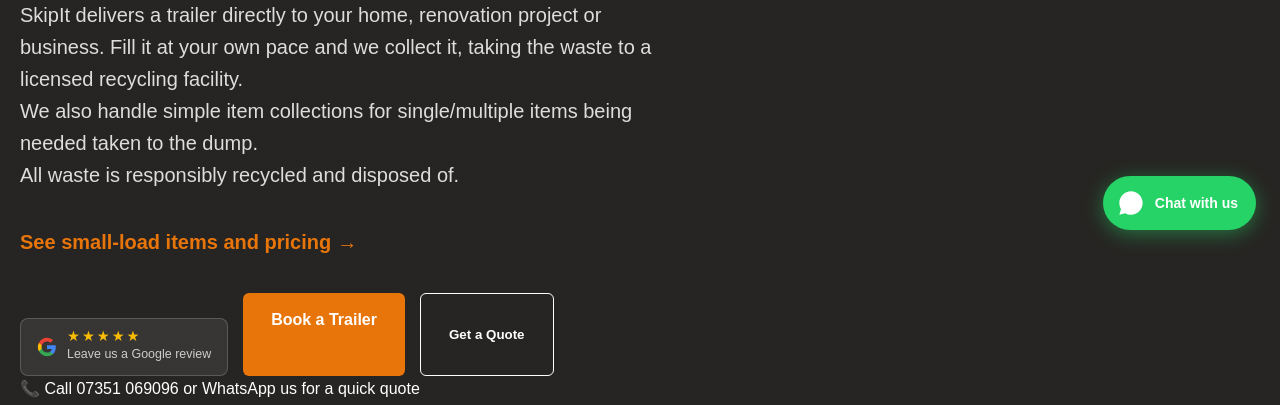
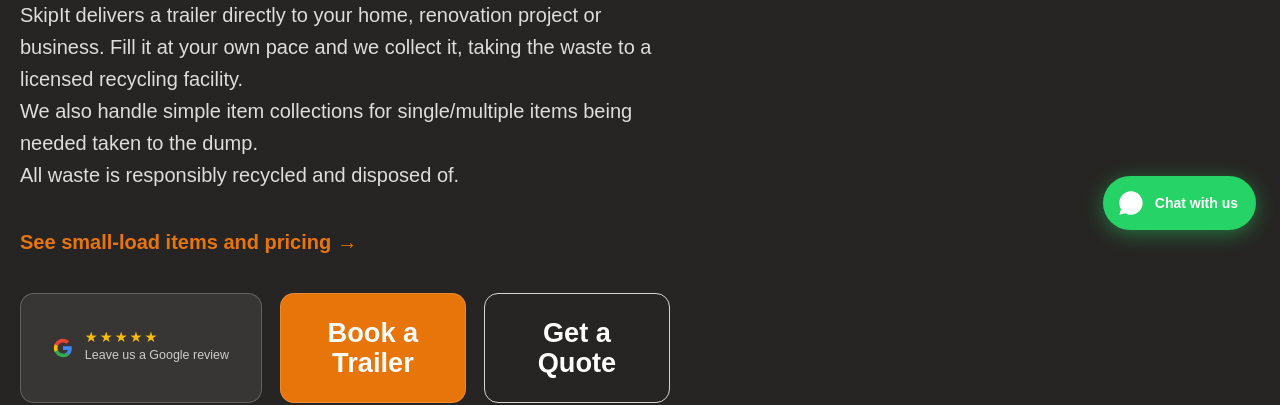
Before and after one commit to m0j0r1s1n/skipit, a plain HTML site: page index.html in a window 1280 px wide. Shown: the part 546-951 px from the top of the page. Drawn offline with Linux system fonts and the light colour scheme.

Commit message:
fix booking box size

```diff
--- a/assets/css/style.css
+++ b/assets/css/style.css
@@ -295,14 +295,91 @@
 
 .hero-buttons {
 
+    display:grid;
+    grid-template-columns: minmax(220px, 1.3fr) minmax(170px, 1fr) minmax(170px, 1fr);
+    gap:18px;
+    align-items:stretch;
+    max-width:760px;
+
+}
+
+.hero-cta-box {
     display:flex;
-
-    gap:15px;
-
-}
-
-
-
+    align-items:center;
+    justify-content:center;
+    min-height:110px;
+    border-radius:14px;
+    box-sizing:border-box;
+}
+
+.hero-primary-box,
+.hero-secondary-box,
+.hero-review {
+    width:100%;
+}
+
+.hero-review {
+    margin-top: 0;
+}
+
+.review-badge {
+    display:flex;
+    align-items:center;
+    justify-content:center;
+    gap:12px;
+    width:100%;
+    min-height:110px;
+    padding:18px 20px;
+    background: rgba(255,255,255,0.08);
+    border:1px solid rgba(255,255,255,0.22);
+    border-radius:14px;
+    text-decoration:none;
+    box-sizing:border-box;
+    transition: background 0.2s, border-color 0.2s, transform 0.15s ease;
+}
+
+.review-badge:hover {
+    background: rgba(255,255,255,0.14);
+    border-color: rgba(255,255,255,0.35);
+    transform: translateY(-1px);
+}
+
+.hero-primary-box,
+.hero-secondary-box {
+    padding:18px 20px;
+    width:100%;
+    min-height:110px;
+    border-radius:14px;
+    font-size:clamp(1.7rem, 2vw, 2.4rem);
+    line-height:1.1;
+    font-weight:700;
+    text-align:center;
+    display:flex;
+    align-items:center;
+    justify-content:center;
+    box-sizing:border-box;
+    text-decoration:none;
+}
+
+.hero-primary-box {
+    background:var(--orange);
+    border:1px solid rgba(255,255,255,0.15);
+    color:white;
+}
+
+.hero-primary-box:hover {
+    background:var(--orange-dark);
+}
+
+.hero-secondary-box {
+    background:transparent;
+    border:1px solid rgba(255,255,255,0.8);
+    color:white;
+}
+
+.hero-secondary-box:hover {
+    background:rgba(255,255,255,0.04);
+}
 
 .hero-card {
 
@@ -1309,22 +1386,6 @@
 }
 
 /* ── GOOGLE REVIEW BADGE (HERO) ─────────────────────────────────────────── */
-
-.hero-review {
-  margin-top: 25px;
-}
-
-.review-badge {
-  display: inline-flex;
-  align-items: center;
-  gap: 10px;
-  background: rgba(255,255,255,0.08);
-  border: 1px solid rgba(255,255,255,0.18);
-  padding: 10px 16px;
-  border-radius: 8px;
-  text-decoration: none;
-  transition: background 0.2s, border-color 0.2s;
-}
 
 .review-badge:hover {
   background: rgba(255,255,255,0.15);
--- a/index.html
+++ b/index.html
@@ -251,8 +251,7 @@
     </p>
 
     <div class="hero-buttons">
-      <!-- GOOGLE REVIEW BADGE -->
-<div class="hero-review">
+      <div class="hero-review hero-cta-box">
         <a href="https://g.page/r/CVrCpyB63CwlEAI/review" target="_blank" rel="noopener" class="review-badge">
           <svg viewBox="0 0 24 24" width="20" height="20">
             <path fill="#4285F4" d="M22.56 12.25c0-.78-.07-1.53-.2-2.25H12v4.26h5.92c-.26 1.37-1.04 2.53-2.21 3.31v2.77h3.57c2.08-1.92 3.28-4.74 3.28-8.09z"/>
@@ -266,8 +265,8 @@
           </div>
         </a>
       </div>
-      <a href="#booking" onclick="switchTab('book')" class="button">Book a Trailer</a>
-      <button onclick="requestQuote()" class="button secondary">Get a Quote</button>
+      <a href="#booking" onclick="switchTab('book')" class="button hero-cta-box hero-primary-box">Book a Trailer</a>
+      <button onclick="requestQuote()" class="button secondary hero-cta-box hero-secondary-box">Get a Quote</button>
     </div>
   </div>
   <div class="hero-contact">
```
Lines whose indentation alone changed are shown as unchanged.
